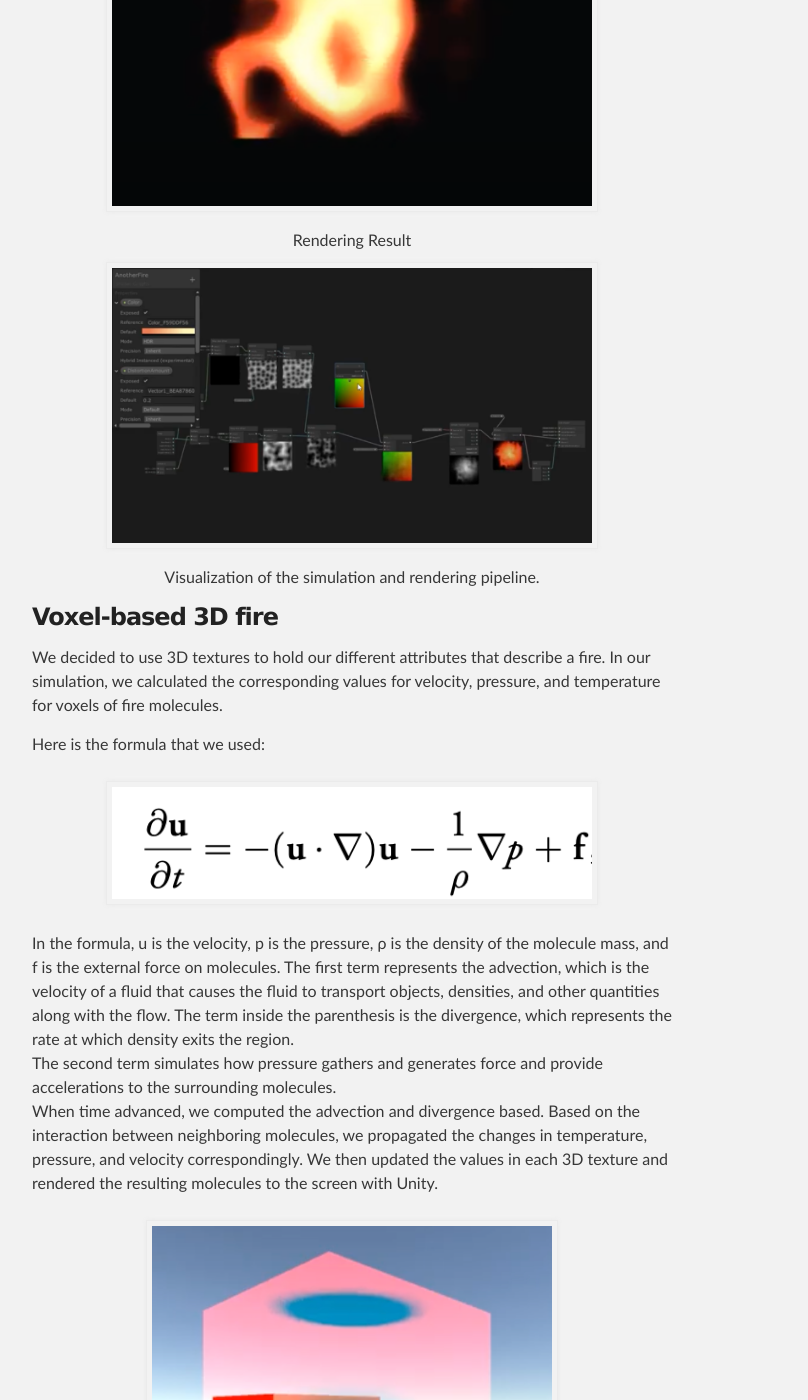
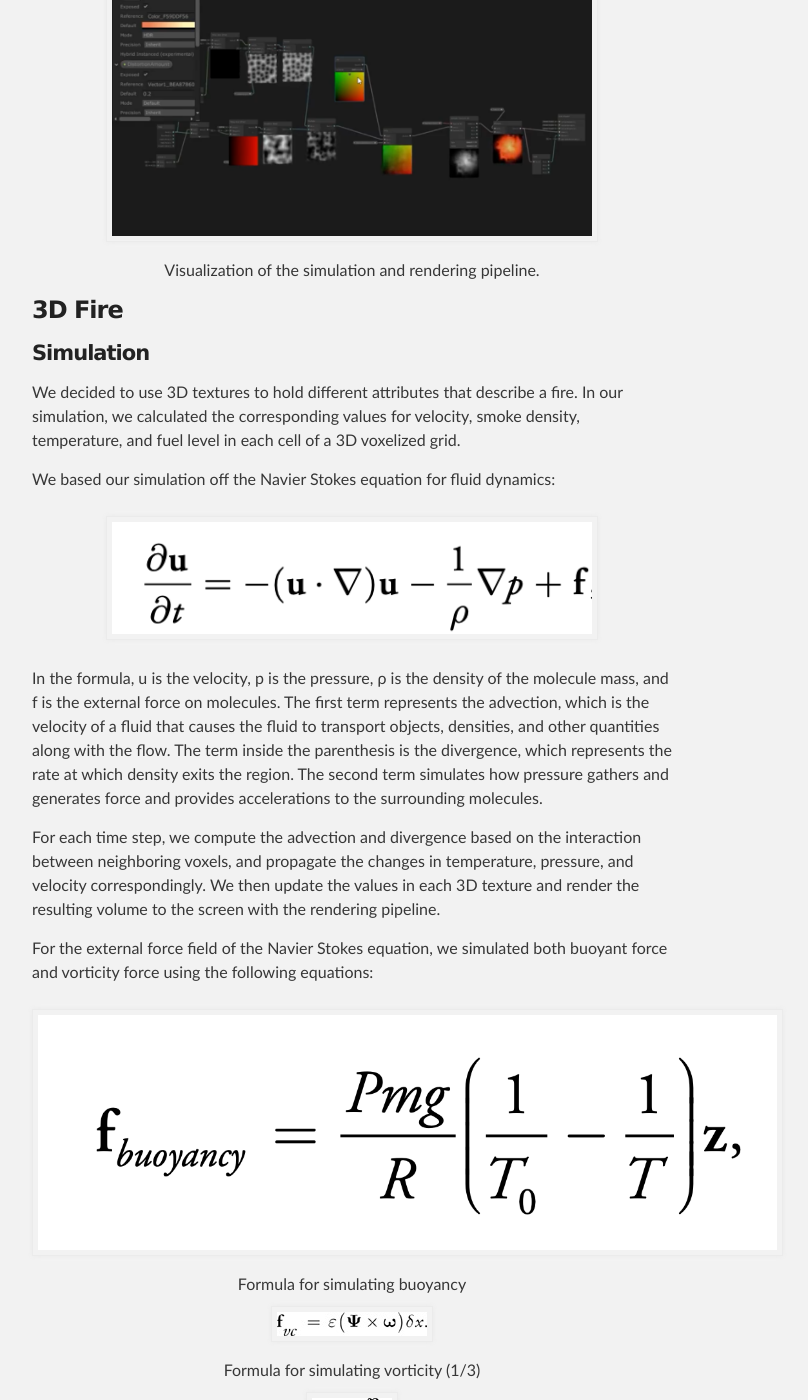
Before and after one commit to cs184-firesim/final, a Jekyll site: the page built from index.md, in a window 1280 px wide and 1400 px high, scrolled down 956 px. Shown: the whole window, without its empty margins (288-1096 px from the left). Built offline with Jekyll 4.4.1, drawn with Linux system fonts in a browser that asks for light colours; our own code applies the rules of GitHub Pages for plain Markdown files; some of the changed text lies outside the part shown.

Commit message:
getting started

```diff
--- a/index.md
+++ b/index.md
@@ -2,67 +2,74 @@
 layout: default
 ---
 
-# Milestone
+# Final Report
 
-## Accomplishment
+## Summary
 
-### Noise-based 2D Fire
-We used multiple Perlin noise textures and interpolated their product with a standard u-v texture. We then took Gaussian Blob samples to simulate the features of fire. Lastly, we applied a color gradient to give an orange color to the blob.
+In this project, we achieved real time simulation and rendering of fire effects in both 2D and 3D.
+Our implementation utilized Unity post processing and HLSL shaders as the programming platform, and we adopted popular techniques in noise generation, physical simulation and volumetric rendering.
+Our 2D fire is implemented with panning Voronoi noise and Perlin noise, while our 3D fire relies on a custom fluid-simulation and ray-marching procedure.
+We measured our rendering effects and performance on an NVIDIA 2060 graphics card and obtained near real-time results.
+
+## Technical Approach
+
+### 2D Fire
+
+We multiplied Voronoi noise and Perlin noise textures and interpolated their product with a standard u-v texture.
+We then took Gaussian Blob samples to simulate the features of fire. Lastly, we applied a color gradient to give an orange color to the blob.
+
+<div align="middle">
+<img src="assets/images/sim_pipeline.png" align="middle" width="480px" />
+<figcaption align="middle"> Visualization of the simulation and rendering pipeline. </figcaption>
+</div>
+
+### 3D Fire
+
+#### Simulation
+
+We decided to use 3D textures to hold different attributes that describe a fire. In our simulation, we calculated the corresponding values for velocity, smoke density, temperature, and fuel level in each cell of a 3D voxelized grid.
+
+We based our simulation off the Navier Stokes equation for fluid dynamics:
+
+<div align="center">
+<img src="assets/images/formula.png" width="480px" />
+<figcaption align="middle">  </figcaption>
+</div>
+
+In the formula, u is the velocity, p is the pressure, ρ is the density of the molecule mass, and f is the external force on molecules.
+The first term represents the advection, which is the velocity of a fluid that causes the fluid to transport objects,
+densities, and other quantities along with the flow. The term inside the parenthesis is the divergence, which represents the rate at which density exits the region.
+The second term simulates how pressure gathers and generates force and provides accelerations to the surrounding molecules.
+
+For each time step, we compute the advection and divergence based on the interaction between neighboring voxels,
+and propagate the changes in temperature, pressure, and velocity correspondingly.
+We then update the values in each 3D texture and render the resulting volume to the screen with the rendering pipeline.
+
+For the external force field of the Navier Stokes equation, we simulated both buoyant force and vorticity force using the following equations:
+
+<div align="middle">
+<img src="assets/images/temperature.png" align="middle" />
+<figcaption align="middle"> Formula for simulating buoyancy</figcaption>
+</div>
+
+<div align="middle">
+<img src="assets/images/vorticity-0.jpg" align="middle" />
+<figcaption align="middle"> Formula for simulating vorticity (1/3)</figcaption>
+</div>
+<div align="middle">
+<img src="assets/images/vorticity-1.jpg" align="middle" />
+<figcaption align="middle"> Formula for simulating vorticity (2/3)</figcaption>
+</div>
+<div align="middle">
+<img src="assets/images/vorticity-2.jpg" align="middle" />
+<figcaption align="middle"> Formula for simulating vorticity (3/3)</figcaption>
+</div>
+#### Rendering
+
+## Results
 
 
 <div align="middle">
 <img src="assets/images/fire.png" align="middle" width="480px" />
 <figcaption align="middle"> Rendering Result </figcaption>
 </div>
-
-<div align="middle">
-<img src="assets/images/sim_pipeline.png" align="middle" width="480px" />
-<figcaption align="middle"> Visualization of the simulation and rendering pipeline. </figcaption>
-</div>
-
-
-### Voxel-based 3D fire
-
-We decided to use 3D textures to hold our different attributes that describe a fire. In our simulation, we calculated the corresponding values for velocity, pressure, and temperature for voxels of fire molecules.
-
-Here is the formula that we used:
-
-<div align="center">
-<img src="assets/images/formula.png" width="480px" />
-<figcaption align="middle">  </figcaption>
-</div>
-
-In the formula, u is the velocity, p is the pressure, ρ is the density of the molecule mass, and f is the external force on molecules. The first term represents the advection, which is the velocity of a fluid that causes the fluid to transport objects, densities, and other quantities along with the flow. The term inside the parenthesis is the divergence, which represents the rate at which density exits the region. <br/>
-The second term simulates how pressure gathers and generates force and provide accelerations to the surrounding molecules. <br/>
-When time advanced, we computed the advection and divergence based. Based on the interaction between neighboring molecules, we propagated the changes in temperature, pressure, and velocity correspondingly. We then updated the values in each 3D texture and rendered the resulting molecules to the screen with Unity. <br/>
-
-<div align="middle">
-   <img src="assets/images/sim_box.png" align="middle" width="400px"/>
-   <figcaption align="middle">The green color represents the propogation of velocity.</figcaption>
-</div>
-
-
-## Challenges
-
-The main difficulty of our implementation came from debugging the propagation of the attributes across timestamps. Unity is not designed to accommodate print debugging so we created a script in Python to calculate the values for a 2D fire simulation. It turned out that the values propagated as expected, which proved that our formula was correctly implemented. We then created a debugging shader to fill in empty textures so that we could see how the values advanced in our model.
-
-## Future Goals
-
-In the next stage, we would like to complete the implementation of our simulation and rendering engine. We would introduce the vorticity constraint, which preserves the curling behavior of the fire. Additionally, we will simulate and render fuel level and smoke to make the fire look more realistic.
-Finally, we also expect to generate a GIF or a real-time application to render the simulations and incorporate some environmental objects in our rendering.
-
-
-## Presentation Slides Link
-
-https://docs.google.com/presentation/d/1p8Mq5FJ8h6zP2ontchP7ci2boV2jzp6p15G_GkCUlQo/edit?usp=sharing
-
-## Video Link
-https://www.youtube.com/watch?v=jdkjiDlUR0A&feature=youtu.be
-
-## Resources and References
-
-1. “Real-Time Simulation and Rendering of 3D Fluids”, Keenan Crane, Ignacio Llamas, Sarah Tariq
-https://www.cs.cmu.edu/~kmcrane/Projects/GPUFluid/paper.pdf
-2. “GPU Gems - Chapter 38. Fast Fluid Dynamics Simulation on the GPU”, Mark J. Harris,
-University of North Carolina at Chapel Hill, https://developer.download.nvidia.com/books/HTML/gpugems/gpugems_ch38.html
-3. “Smoke Simulator”, Rachel Bhadra, Jonathan Ngan, Kenneth Tsai, https://rachelbhadra.github.io/smoke_simulator/index.html
```
Also changed, not shown: assets/images/temperature.png (added), assets/images/vorticity-0.jpg (added), assets/images/vorticity-1.jpg (added), assets/images/vorticity-2.jpg (added).
